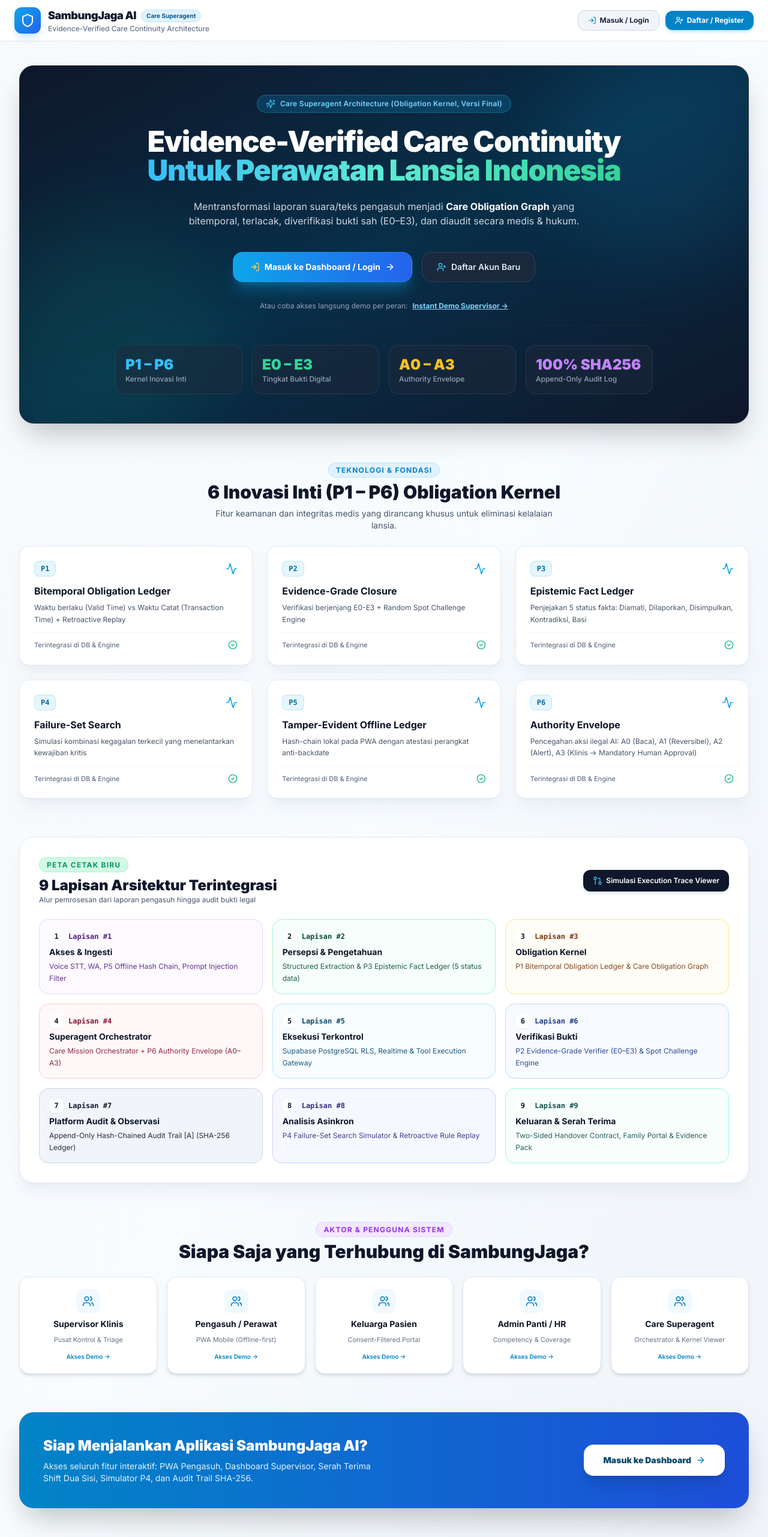
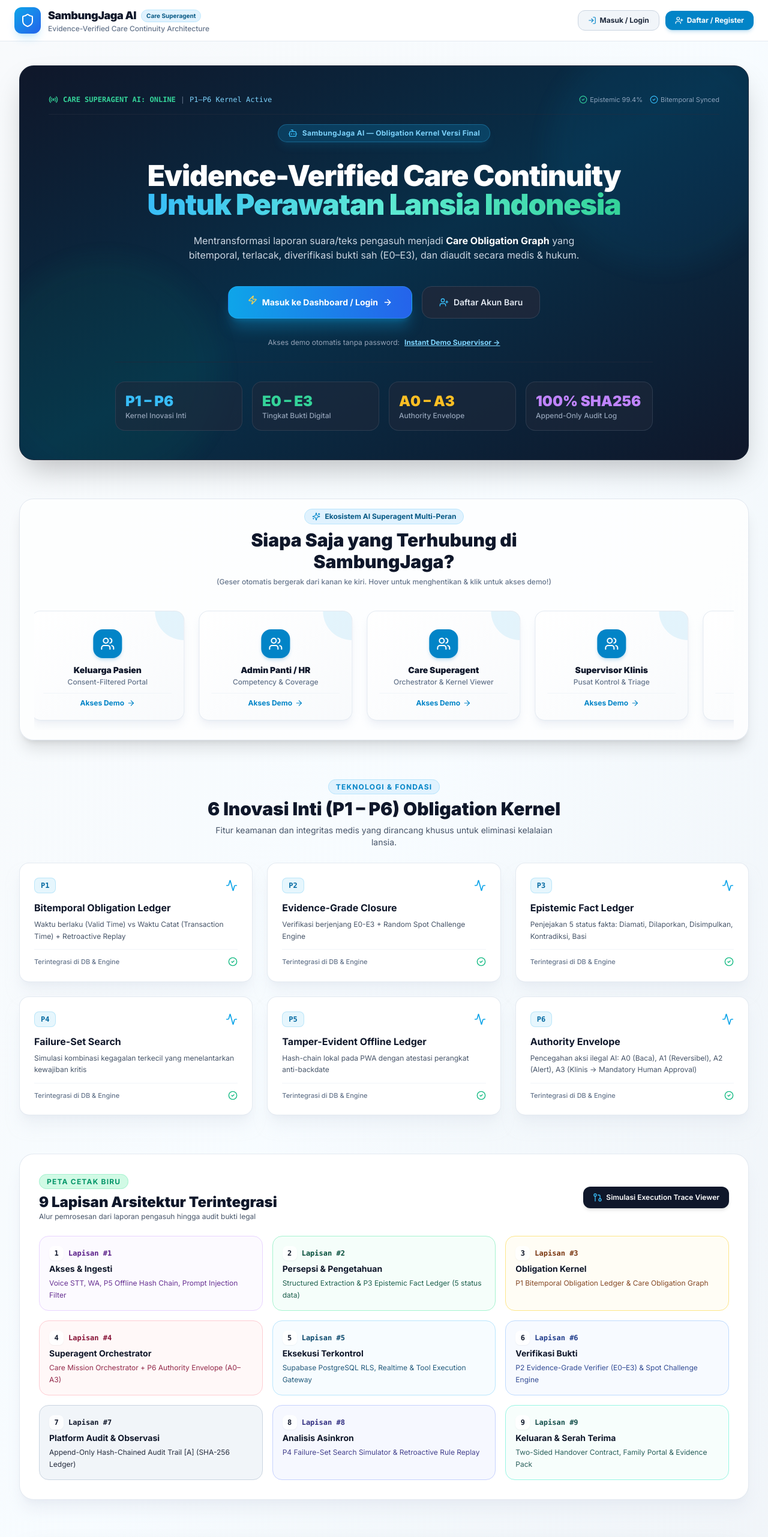
Before and after one commit to s1informatika11s25007-maker/SambungJaga, a React (Vite) app: page / in a window 1280 px wide. Shown: the top 2562 px of the page at 60% size. Built offline with nearby package versions, Linux system fonts and the light colour scheme.

Commit message:
feat: add continuous running marquee animation for actors section and futuristic AI agent glow effects

```diff
--- a/src/index.css
+++ b/src/index.css
@@ -12,10 +12,73 @@
   }
 }
 
+/* Futuristic AI Superagent Keyframe Animations */
+@keyframes marquee {
+  0% {
+    transform: translateX(0%);
+  }
+  100% {
+    transform: translateX(-50%);
+  }
+}
+
+@keyframes float {
+  0%, 100% {
+    transform: translateY(0px);
+  }
+  50% {
+    transform: translateY(-8px);
+  }
+}
+
+@keyframes pulseGlow {
+  0%, 100% {
+    opacity: 0.3;
+    filter: blur(20px);
+  }
+  50% {
+    opacity: 0.7;
+    filter: blur(35px);
+  }
+}
+
+@keyframes shimmer {
+  0% {
+    background-position: -200% 0;
+  }
+  100% {
+    background-position: 200% 0;
+  }
+}
+
+.animate-marquee {
+  display: flex;
+  width: max-content;
+  animation: marquee 22s linear infinite;
+}
+
+.animate-marquee:hover {
+  animation-play-state: paused;
+}
+
+.animate-float {
+  animation: float 4s ease-in-out infinite;
+}
+
+.animate-pulse-glow {
+  animation: pulseGlow 3s ease-in-out infinite;
+}
+
+.bg-shimmer {
+  background: linear-gradient(90deg, rgba(2, 132, 199, 0.1) 0%, rgba(56, 189, 248, 0.3) 50%, rgba(2, 132, 199, 0.1) 100%);
+  background-size: 200% 100%;
+  animation: shimmer 3s infinite;
+}
+
 body {
   margin: 0;
   padding: 0;
-  font-family: 'Inter', system-ui, -apple-system, BlinkMacSystemFont, 'Segoe UI', Roboto, Oxygen, Ubuntu, Cantarell, sans-serif;
+  font-family: 'Inter', system-ui, -apple-system, BlinkMacSystemFont, 'Segoe UI', Roboto, sans-serif;
   background: linear-gradient(135deg, #f8fafc 0%, #f1f5f9 50%, #e2e8f0 100%);
   color: #0f172a;
   min-height: 100vh;
--- a/src/pages/LandingPage.jsx
+++ b/src/pages/LandingPage.jsx
@@ -9,7 +9,12 @@
   Sparkles,
   Zap,
   LogIn,
-  UserPlus
+  UserPlus,
+  Bot,
+  Radio,
+  Cpu,
+  Lock,
+  Layers
 } from 'lucide-react';
 import { CORE_INNOVATIONS, ACTORS } from '../types/architecture';
 
@@ -26,17 +31,35 @@
     { num: '9', title: 'Keluaran & Serah Terima', desc: 'Two-Sided Handover Contract, Family Portal & Evidence Pack', color: 'border-teal-200 bg-teal-50/50 text-teal-900' },
   ];
 
+  // Actor list duplicated for 360 infinite smooth marquee loop
+  const marqueeActors = [...ACTORS, ...ACTORS, ...ACTORS];
+
   return (
-    <div className="space-y-16 py-4">
-      {/* 1. HERO SECTION */}
+    <div className="space-y-16 py-4 w-full">
+      {/* 1. HERO SECTION WITH ANIMATED AI AGENT STATUS */}
       <section className="relative overflow-hidden rounded-3xl bg-gradient-to-br from-slate-900 via-sky-950 to-slate-900 text-white p-8 sm:p-12 shadow-2xl border border-slate-800">
-        <div className="absolute top-0 right-0 -mt-12 -mr-12 w-96 h-96 bg-sky-500/10 rounded-full blur-3xl pointer-events-none"></div>
-        <div className="absolute bottom-0 left-0 -mb-12 -ml-12 w-96 h-96 bg-emerald-500/10 rounded-full blur-3xl pointer-events-none"></div>
+        <div className="absolute top-0 right-0 -mt-12 -mr-12 w-96 h-96 bg-sky-500/20 rounded-full animate-pulse-glow pointer-events-none"></div>
+        <div className="absolute bottom-0 left-0 -mb-12 -ml-12 w-96 h-96 bg-emerald-500/20 rounded-full animate-pulse-glow pointer-events-none"></div>
+
+        {/* Live AI Agent Status Ticker */}
+        <div className="flex items-center justify-between mb-6 pb-4 border-b border-slate-800/80 flex-wrap gap-2 text-xs">
+          <div className="flex items-center space-x-2 font-mono">
+            <Radio className="w-4 h-4 text-emerald-400 animate-pulse" />
+            <span className="text-emerald-400 font-bold">CARE SUPERAGENT AI: ONLINE</span>
+            <span className="text-slate-500">|</span>
+            <span className="text-sky-300">P1–P6 Kernel Active</span>
+          </div>
+
+          <div className="flex items-center space-x-3 text-[11px] text-slate-400">
+            <span className="flex items-center"><CheckCircle2 className="w-3.5 h-3.5 text-emerald-400 mr-1" /> Epistemic 99.4%</span>
+            <span className="flex items-center"><CheckCircle2 className="w-3.5 h-3.5 text-sky-400 mr-1" /> Bitemporal Synced</span>
+          </div>
+        </div>
 
         <div className="relative z-10 max-w-4xl mx-auto text-center space-y-6">
-          <div className="inline-flex items-center space-x-2 px-3.5 py-1.5 rounded-full bg-sky-500/20 text-sky-300 border border-sky-400/30 text-xs font-semibold tracking-wide">
-            <Sparkles className="w-4 h-4 text-sky-400 animate-pulse" />
-            <span>Care Superagent Architecture (Obligation Kernel, Versi Final)</span>
+          <div className="inline-flex items-center space-x-2 px-4 py-1.5 rounded-full bg-sky-500/20 text-sky-300 border border-sky-400/30 text-xs font-bold tracking-wide animate-float shadow-lg shadow-sky-500/10">
+            <Bot className="w-4 h-4 text-sky-400 animate-spin-slow" />
+            <span>SambungJaga AI — Obligation Kernel Versi Final</span>
           </div>
 
           <h1 className="text-3xl sm:text-5xl font-black tracking-tight leading-tight text-white">
@@ -53,16 +76,16 @@
           <div className="flex flex-col sm:flex-row items-center justify-center gap-4 pt-4">
             <button
               onClick={onGoToLogin}
-              className="w-full sm:w-auto bg-gradient-to-r from-sky-500 to-blue-600 hover:from-sky-600 hover:to-blue-700 text-white font-bold text-sm px-7 py-3.5 rounded-2xl shadow-xl shadow-sky-500/30 transition flex items-center justify-center space-x-2 border border-sky-400/30"
+              className="w-full sm:w-auto bg-gradient-to-r from-sky-500 to-blue-600 hover:from-sky-600 hover:to-blue-700 text-white font-bold text-sm px-8 py-4 rounded-2xl shadow-xl shadow-sky-500/30 transition flex items-center justify-center space-x-2 border border-sky-400/30 hover:scale-105"
             >
-              <LogIn className="w-4 h-4 text-amber-300" />
+              <Zap className="w-4 h-4 text-amber-300 animate-bounce" />
               <span>Masuk ke Dashboard / Login</span>
               <ArrowRight className="w-4 h-4" />
             </button>
 
             <button
               onClick={onGoToRegister}
-              className="w-full sm:w-auto bg-slate-800/80 hover:bg-slate-700/80 text-slate-200 font-semibold text-sm px-6 py-3.5 rounded-2xl border border-slate-700 transition flex items-center justify-center space-x-2"
+              className="w-full sm:w-auto bg-slate-800/90 hover:bg-slate-700/90 text-slate-200 font-semibold text-sm px-7 py-4 rounded-2xl border border-slate-700 transition flex items-center justify-center space-x-2 hover:scale-105"
             >
               <UserPlus className="w-4 h-4 text-sky-400" />
               <span>Daftar Akun Baru</span>
@@ -71,10 +94,10 @@
 
           {/* Quick Demo Instant Access */}
           <div className="pt-2 text-xs text-slate-400 flex items-center justify-center space-x-2">
-            <span>Atau coba akses langsung demo per peran:</span>
+            <span>Akses demo otomatis tanpa password:</span>
             <button
               onClick={() => onDirectDemoLogin('supervisor')}
-              className="text-sky-300 underline font-bold hover:text-sky-200"
+              className="text-sky-300 font-bold hover:text-sky-200 underline flex items-center"
             >
               Instant Demo Supervisor &rarr;
             </button>
@@ -82,19 +105,19 @@
 
           {/* Quick Stats Grid */}
           <div className="grid grid-cols-2 md:grid-cols-4 gap-4 pt-8 border-t border-slate-800/80 text-left">
-            <div className="p-4 rounded-2xl bg-slate-800/50 border border-slate-700/60">
+            <div className="p-4 rounded-2xl bg-slate-800/60 border border-slate-700/80 hover:border-sky-500/50 transition">
               <div className="text-2xl font-black text-sky-400">P1 – P6</div>
               <div className="text-xs text-slate-400 font-medium">Kernel Inovasi Inti</div>
             </div>
-            <div className="p-4 rounded-2xl bg-slate-800/50 border border-slate-700/60">
+            <div className="p-4 rounded-2xl bg-slate-800/60 border border-slate-700/80 hover:border-emerald-500/50 transition">
               <div className="text-2xl font-black text-emerald-400">E0 – E3</div>
               <div className="text-xs text-slate-400 font-medium">Tingkat Bukti Digital</div>
             </div>
-            <div className="p-4 rounded-2xl bg-slate-800/50 border border-slate-700/60">
+            <div className="p-4 rounded-2xl bg-slate-800/60 border border-slate-700/80 hover:border-amber-500/50 transition">
               <div className="text-2xl font-black text-amber-400">A0 – A3</div>
               <div className="text-xs text-slate-400 font-medium">Authority Envelope</div>
             </div>
-            <div className="p-4 rounded-2xl bg-slate-800/50 border border-slate-700/60">
+            <div className="p-4 rounded-2xl bg-slate-800/60 border border-slate-700/80 hover:border-purple-500/50 transition">
               <div className="text-2xl font-black text-purple-400">100% SHA256</div>
               <div className="text-xs text-slate-400 font-medium">Append-Only Audit Log</div>
             </div>
@@ -102,7 +125,52 @@
         </div>
       </section>
 
-      {/* 2. CORE INNOVATIONS P1 - P6 SHOWCASE */}
+      {/* 2. INFINITE RUNNING MARQUEE SLIDER FOR ACTORS & ROLES (Right to Left Commercial Motion) */}
+      <section className="space-y-6 overflow-hidden py-4 bg-white/80 rounded-3xl p-6 border border-slate-200 shadow-xl">
+        <div className="text-center space-y-2 max-w-2xl mx-auto">
+          <div className="inline-flex items-center space-x-2 px-3 py-1 rounded-full bg-sky-100 text-sky-800 border border-sky-200 text-xs font-bold">
+            <Sparkles className="w-3.5 h-3.5 text-sky-600" />
+            <span>Ekosistem AI Superagent Multi-Peran</span>
+          </div>
+          <h2 className="text-2xl sm:text-3xl font-black text-slate-900">
+            Siapa Saja yang Terhubung di SambungJaga?
+          </h2>
+          <p className="text-xs text-slate-500 font-medium">
+            (Geser otomatis bergerak dari kanan ke kiri. Hover untuk menghentikan & klik untuk akses demo!)
+          </p>
+        </div>
+
+        {/* Running Marquee Slider Container */}
+        <div className="relative w-full overflow-hidden py-4">
+          <div className="animate-marquee flex space-x-6 items-center">
+            {marqueeActors.map((actor, idx) => (
+              <div
+                key={`${actor.id}-${idx}`}
+                onClick={() => onDirectDemoLogin(actor.id)}
+                className="bg-gradient-to-br from-white to-slate-50 p-5 rounded-2xl border border-slate-200/90 shadow-lg shadow-slate-200/60 hover:border-sky-500 hover:scale-105 transition duration-300 cursor-pointer text-center space-y-2.5 w-64 shrink-0 group relative overflow-hidden"
+              >
+                <div className="absolute top-0 right-0 w-12 h-12 bg-sky-500/10 rounded-bl-full pointer-events-none"></div>
+
+                <div className="w-12 h-12 mx-auto rounded-2xl bg-sky-600 text-white flex items-center justify-center font-bold shadow-md shadow-sky-600/20 group-hover:scale-110 transition">
+                  <Users className="w-6 h-6" />
+                </div>
+
+                <div>
+                  <h4 className="text-sm font-black text-slate-900">{actor.title}</h4>
+                  <p className="text-xs text-slate-500 font-medium mt-0.5">{actor.subtitle}</p>
+                </div>
+
+                <div className="pt-2 border-t border-slate-100 flex items-center justify-center space-x-1 text-xs text-sky-600 font-bold group-hover:text-sky-700">
+                  <span>Akses Demo</span>
+                  <ArrowRight className="w-3.5 h-3.5 group-hover:translate-x-1 transition" />
+                </div>
+              </div>
+            ))}
+          </div>
+        </div>
+      </section>
+
+      {/* 3. CORE INNOVATIONS P1 - P6 SHOWCASE */}
       <section className="space-y-6">
         <div className="text-center space-y-2">
           <span className="text-xs font-bold text-sky-600 uppercase tracking-widest bg-sky-100 px-3 py-1 rounded-full border border-sky-200">
@@ -120,7 +188,7 @@
           {CORE_INNOVATIONS.map((inn) => (
             <div
               key={inn.code}
-              className="bg-white rounded-2xl p-6 border border-slate-200/90 shadow-xl shadow-slate-200/50 hover:border-sky-300 transition-all hover:shadow-2xl space-y-3 flex flex-col justify-between"
+              className="bg-white rounded-2xl p-6 border border-slate-200/90 shadow-xl shadow-slate-200/50 hover:border-sky-400 hover:shadow-2xl transition-all space-y-3 flex flex-col justify-between hover:-translate-y-1"
             >
               <div>
                 <div className="flex items-center justify-between mb-3">
@@ -142,7 +210,7 @@
         </div>
       </section>
 
-      {/* 3. INTERACTIVE 9 ARCHITECTURE LAYERS DIAGRAM */}
+      {/* 4. INTERACTIVE 9 ARCHITECTURE LAYERS DIAGRAM */}
       <section className="bg-white rounded-3xl p-8 border border-slate-200/90 shadow-xl shadow-slate-200/60 space-y-6">
         <div className="flex flex-col md:flex-row items-start md:items-center justify-between gap-4">
           <div>
@@ -170,7 +238,7 @@
           {layers.map((layer) => (
             <div
               key={layer.num}
-              className={`p-4 rounded-2xl border transition-all hover:scale-[1.01] ${layer.color}`}
+              className={`p-4 rounded-2xl border transition-all hover:scale-[1.02] ${layer.color}`}
             >
               <div className="flex items-center space-x-2 font-mono text-xs font-black mb-1">
                 <span className="w-6 h-6 rounded-lg bg-white/80 flex items-center justify-center text-slate-900 shadow-sm">
@@ -180,37 +248,6 @@
               </div>
               <h4 className="text-sm font-bold text-slate-900">{layer.title}</h4>
               <p className="text-xs opacity-90 mt-1 leading-relaxed">{layer.desc}</p>
-            </div>
-          ))}
-        </div>
-      </section>
-
-      {/* 4. ACTORS & ROLES SHOWCASE */}
-      <section className="space-y-6">
-        <div className="text-center space-y-2">
-          <span className="text-xs font-bold text-purple-600 uppercase tracking-widest bg-purple-100 px-3 py-1 rounded-full border border-purple-200">
-            Aktor & Pengguna Sistem
-          </span>
-          <h2 className="text-2xl sm:text-3xl font-black text-slate-900">
-            Siapa Saja yang Terhubung di SambungJaga?
-          </h2>
-        </div>
-
-        <div className="grid grid-cols-1 sm:grid-cols-2 lg:grid-cols-5 gap-4">
-          {ACTORS.map((actor) => (
-            <div
-              key={actor.id}
-              onClick={() => onDirectDemoLogin(actor.id)}
-              className="bg-white p-5 rounded-2xl border border-slate-200 shadow-md hover:border-sky-400 hover:shadow-xl transition cursor-pointer text-center space-y-2"
-            >
-              <div className="w-10 h-10 mx-auto rounded-xl bg-sky-50 text-sky-600 flex items-center justify-center font-bold">
-                <Users className="w-5 h-5" />
-              </div>
-              <h4 className="text-sm font-bold text-slate-900">{actor.title}</h4>
-              <p className="text-[11px] text-slate-500">{actor.subtitle}</p>
-              <span className="text-[10px] text-sky-600 font-semibold block pt-1">
-                Akses Demo &rarr;
-              </span>
             </div>
           ))}
         </div>
@@ -227,7 +264,7 @@
 
         <button
           onClick={onGoToLogin}
-          className="bg-white text-sky-900 hover:bg-slate-100 font-black text-sm px-8 py-4 rounded-2xl shadow-xl transition shrink-0 flex items-center space-x-2"
+          className="bg-white text-sky-900 hover:bg-slate-100 font-black text-sm px-8 py-4 rounded-2xl shadow-xl transition shrink-0 flex items-center space-x-2 hover:scale-105"
         >
           <span>Masuk ke Dashboard</span>
           <ArrowRight className="w-4 h-4 text-sky-600" />
```
